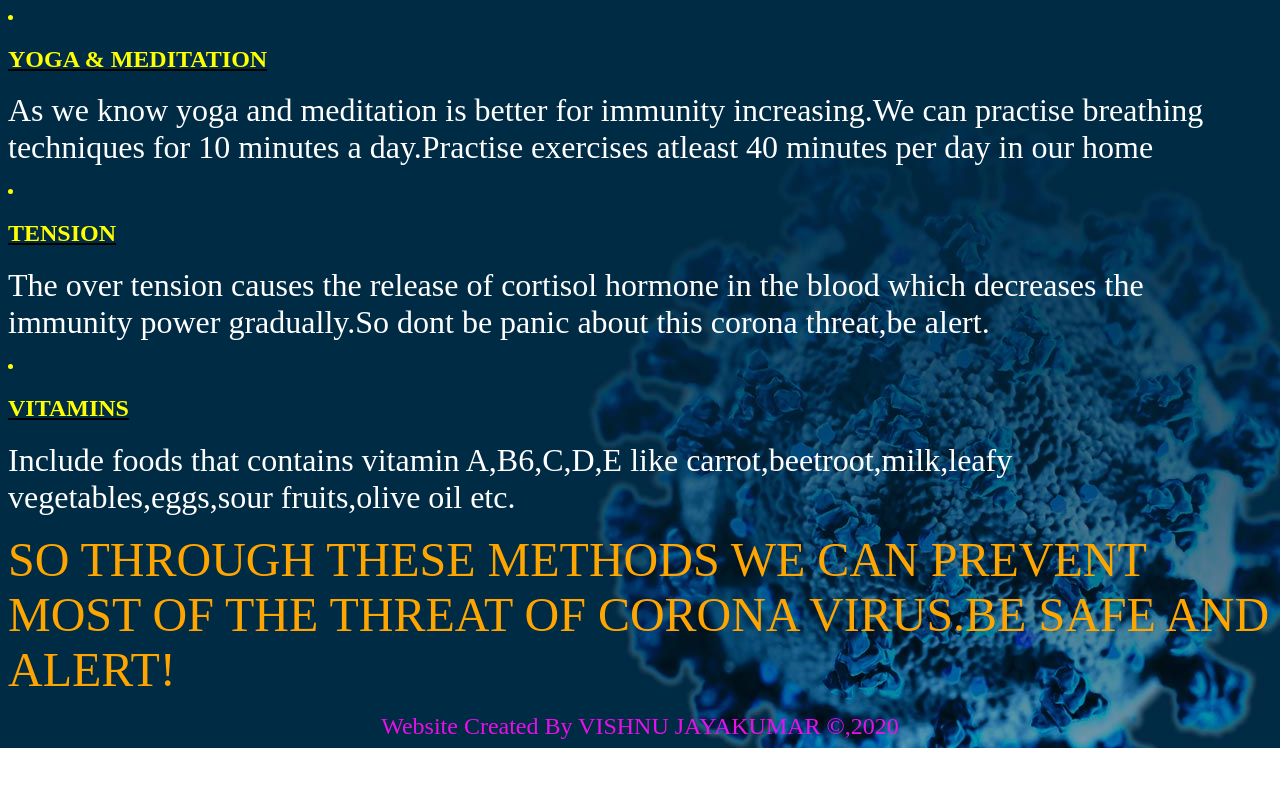
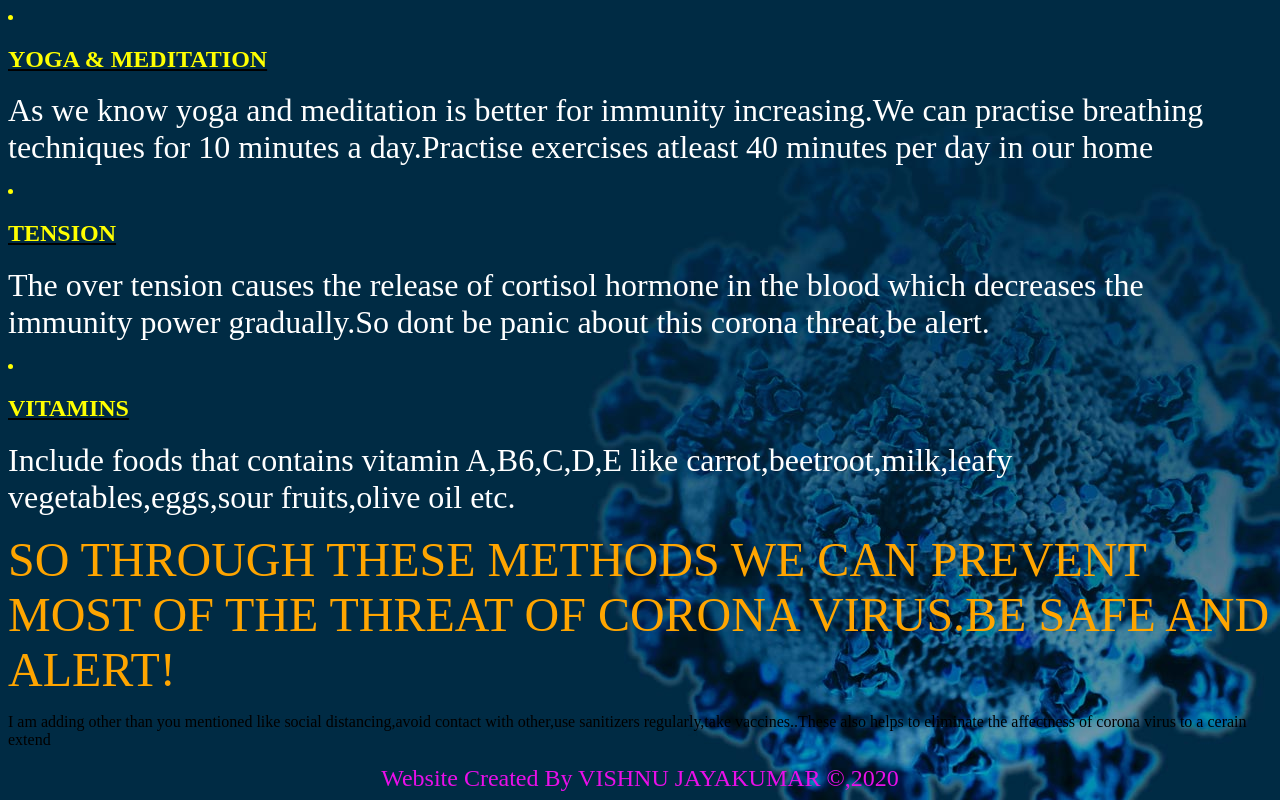
Before and after one commit to mr-imperfect/corona, a plain HTML site: page index.html in a window 1280 px wide. Shown: the part 1088-1888 px from the top of the page. Before the commit the page ends 1836 px from the top, so only its background shows below. Drawn offline with Linux system fonts and the light colour scheme.

Commit message:
Update index.html
Added some information to avoid corona virus

```diff
--- a/index.html
+++ b/index.html
@@ -75,6 +75,7 @@
 <p><font size="7" color="orange">SO THROUGH THESE METHODS WE CAN PREVENT MOST OF THE THREAT OF CORONA VIRUS.BE SAFE AND ALERT!
 </font>
 </p>
+<p>I am adding other than you mentioned like social distancing,avoid contact with other,use sanitizers regularly,take vaccines..These also helps to eliminate the affectness of corona virus to a cerain extend</p>
 </div>
 <footer id="foot">Website Created By VISHNU JAYAKUMAR &copy;,2020</footer>
 </div>
```
